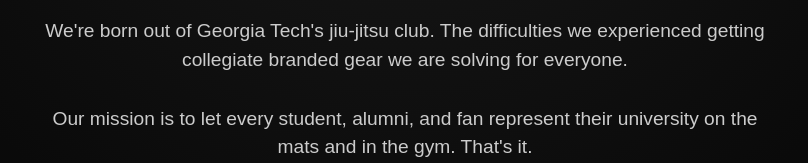
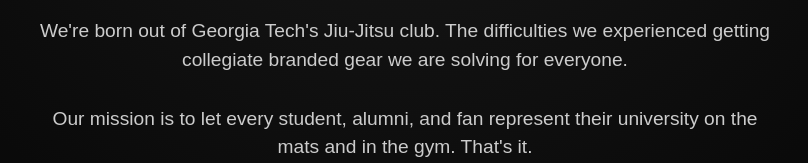
Before and after one commit to collegiatefightwear/collegiatefightwear.github.io, a plain HTML site: page index.html in a window 1280 px wide. Shown: the part 362-525 px from the top of the page, 235-1043 px from the left. Drawn offline with Linux system fonts and the light colour scheme.

Commit message:
Correct capitalization in tagline paragraph

```diff
--- a/index.html
+++ b/index.html
@@ -166,7 +166,7 @@
 
 
       <p class="tagline">
-        We're born out of Georgia Tech's jiu-jitsu club. The difficulties we experienced getting collegiate branded gear we are solving for everyone.
+        We're born out of Georgia Tech's Jiu-Jitsu club. The difficulties we experienced getting collegiate branded gear we are solving for everyone.
       </p>
       <p class="tagline">
         Our mission is to let every student, alumni, and fan represent their university on the mats and in the gym. That's it.
```
